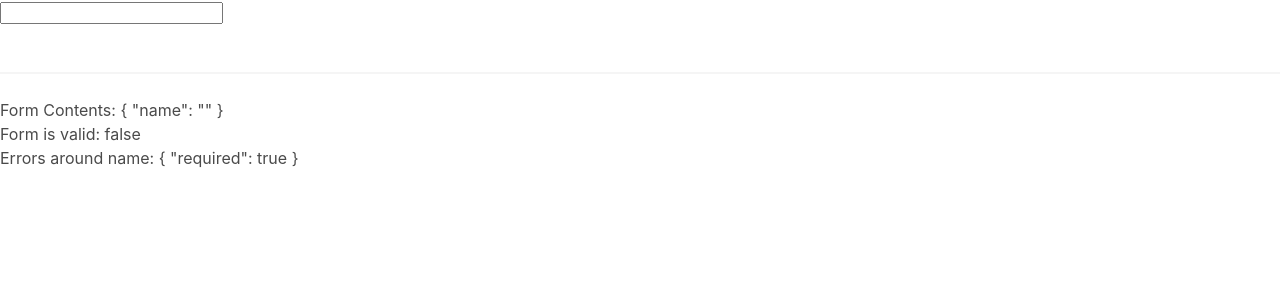
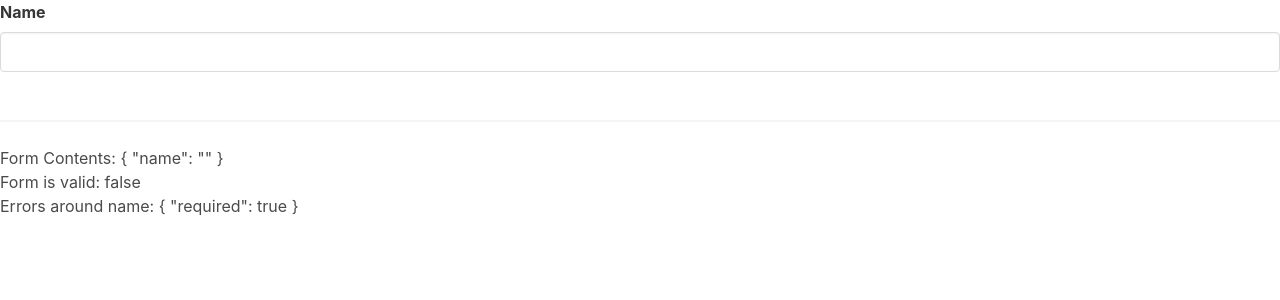
Before and after one commit to ivanwhm/credit-card-form, an Angular app: page / in a window 1280 px wide. Shown: the top 300 px of the page. Built offline with nearby package versions, Linux system fonts and the light colour scheme.

Commit message:
Changing Styling on Validation Errors

```diff
--- a/src/app/card-form/card-form.component.html
+++ b/src/app/card-form/card-form.component.html
@@ -1,5 +1,5 @@
 <form [formGroup]="cardForm">
-  <app-input [control]="cardForm.get('name')"></app-input>
+  <app-input [control]="cardForm.get('name')" label="Name"></app-input>
 </form>
 <br />
 <hr />
--- a/src/app/input/input.component.html
+++ b/src/app/input/input.component.html
@@ -1,17 +1,26 @@
-<input [formControl]="control" type="text" />
+<div class="field">
+  <label class="label">{{ label }}</label>
+  <div class="control">
+    <input
+      [formControl]="control"
+      [ngClass]="{ 'is-danger': hasError }"
+      type="text"
+      class="input"
+    />
+  </div>
+  <ng-container *ngIf="hasError">
+    <div *ngIf="control.errors.required" class="help is-danger">Value is required.</div>
 
-<ng-container *ngIf="control.dirty && control.touched && control.errors">
-  <div *ngIf="control.errors.required">Value is required.</div>
+    <div *ngIf="control.errors.minlength" class="help is-danger">
+      Value you entered is {{ control.errors.minlength.actualLength }} characters long, but it must
+      be at least {{ control.errors.minlength.requiredLength }} characters.
+    </div>
 
-  <div *ngIf="control.errors.minlength">
-    Value you entered is {{ control.errors.minlength.actualLength }} characters long, but it must be
-    at least {{ control.errors.minlength.requiredLength }} characters.
-  </div>
+    <div *ngIf="control.errors.maxlength" class="help is-danger">
+      Value you entered is {{ control.errors.maxlength.actualLength }} characters long, but it
+      cannot be longer than {{ control.errors.maxlength.requiredLength }} characters.
+    </div>
 
-  <div *ngIf="control.errors.maxlength">
-    Value you entered is {{ control.errors.maxlength.actualLength }} characters long, but it cannot
-    be longer than {{ control.errors.maxlength.requiredLength }} characters.
-  </div>
-
-  <div *ngIf="control.errors.pattern">Invalid format.</div>
-</ng-container>
+    <div *ngIf="control.errors.pattern" class="help is-danger">Invalid format.</div>
+  </ng-container>
+</div>
--- a/src/app/input/input.component.ts
+++ b/src/app/input/input.component.ts
@@ -1,5 +1,5 @@
 import { Component, Input, OnInit } from '@angular/core';
-import { FormControl } from '@angular/forms';
+import { FormControl, ValidationErrors } from '@angular/forms';
 
 @Component({
   selector: 'app-input',
@@ -8,8 +8,14 @@ import { FormControl } from '@angular/forms';
 })
 export class InputComponent implements OnInit {
   @Input() control: FormControl;
+  @Input() label: string;
 
   constructor() {}
 
   ngOnInit(): void {}
+
+  get hasError(): ValidationErrors {
+    const { dirty, touched, errors } = this.control;
+    return dirty && touched && errors;
+  }
 }
```
